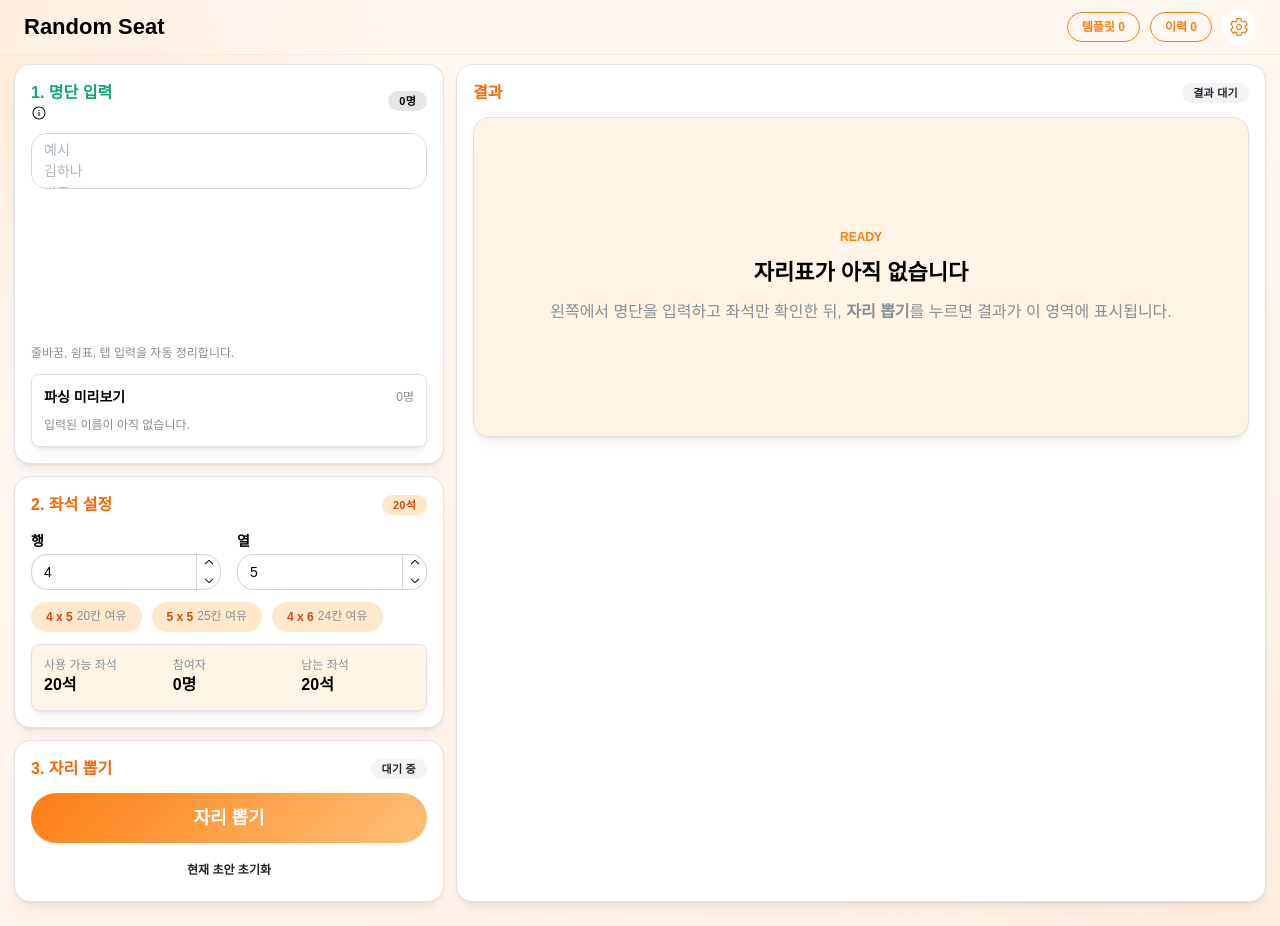
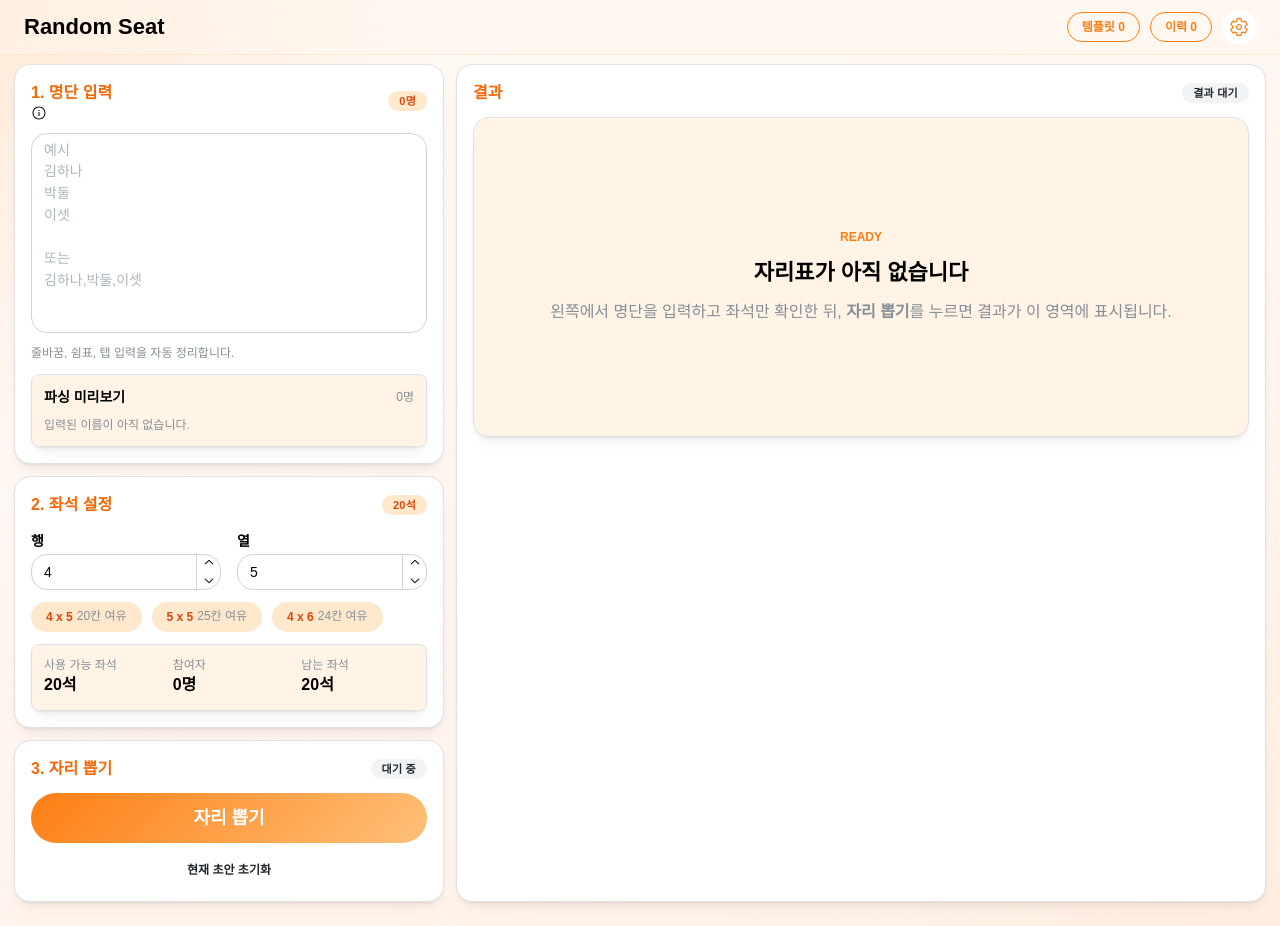
Before and after one commit to kmeijjing/random-seat, a React (Vite) app: page / in a window 1280 px wide. Built offline with nearby package versions, Linux system fonts and the light colour scheme.

Commit message:
명단 입력 textarea 높이 200px로 조정

```diff
--- a/src/components/ParticipantInputPanel.tsx
+++ b/src/components/ParticipantInputPanel.tsx
@@ -43,14 +43,14 @@ export function ParticipantInputPanel() {
       <Stack gap="sm">
         <Group justify="space-between">
           <div>
-            <Title order={5} c="teal.7">
+            <Title order={5} c="orange.7">
               1. 명단 입력
             </Title>
             <Tooltip label="Tooltip 1">
               <LiaInfoCircleSolid />
             </Tooltip>
           </div>
-          <Badge color="amber" variant="light">
+          <Badge color="orange" variant="light">
             {participants.length}명
           </Badge>
         </Group>
@@ -59,7 +59,7 @@ export function ParticipantInputPanel() {
           value={participantInput}
           onChange={(event) => onParticipantInputChange(event.target.value)}
           placeholder={"예시\n김하나\n박둘\n이셋\n\n또는\n김하나,박둘,이셋"}
-          className="h-50"
+          styles={{ input: { height: 200 } }}
         />
 
         <Text size="xs" c="dimmed">
@@ -67,12 +67,12 @@ export function ParticipantInputPanel() {
         </Text>
 
         {duplicateNames.length > 0 && (
-          <Text size="xs" c="orange.7">
+          <Text size="xs" c="red.7">
             중복 이름 감지: {duplicateNames.join(", ")}
           </Text>
         )}
 
-        <Card withBorder radius="md" bg="amber.0" p="sm">
+        <Card withBorder radius="md" bg="orange.0" p="sm">
           <Group justify="space-between" mb="xs">
             <Text fw={700} size="sm">
               파싱 미리보기
```
